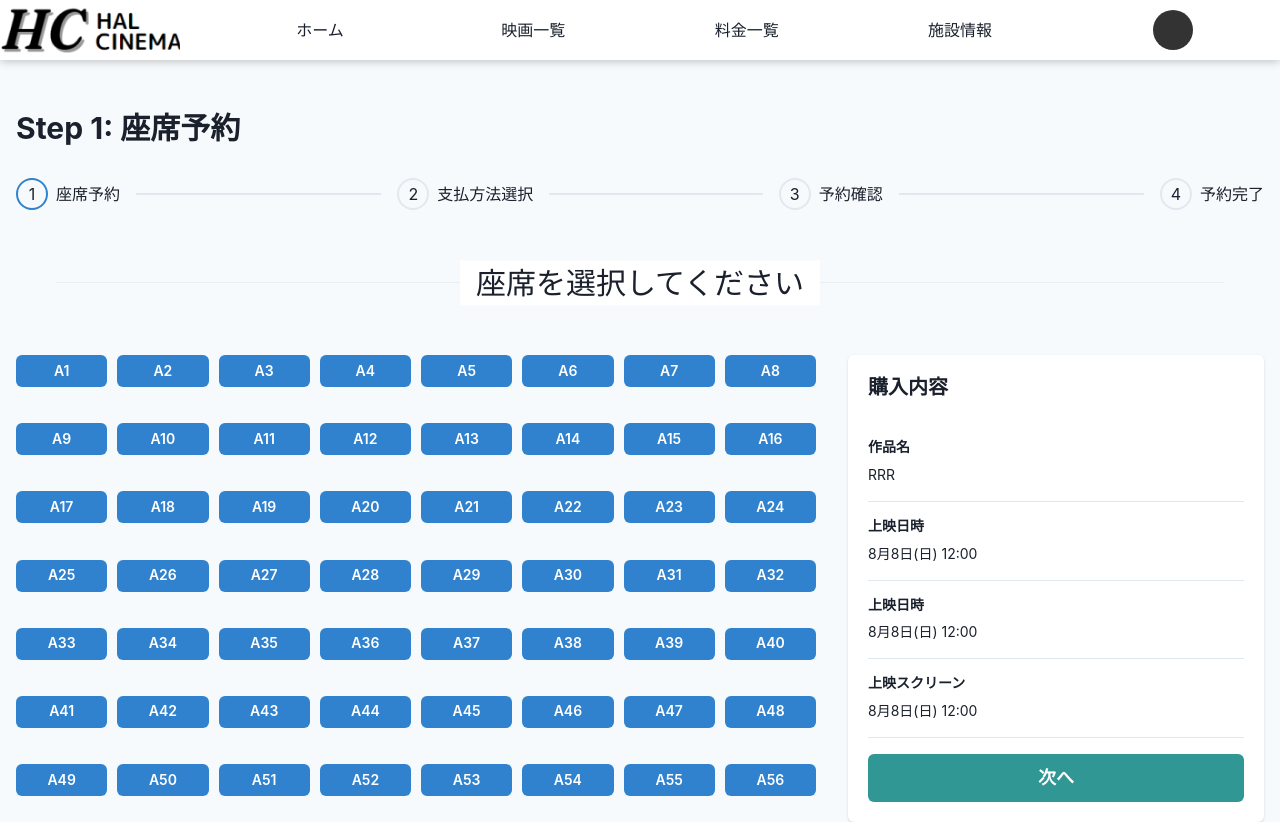
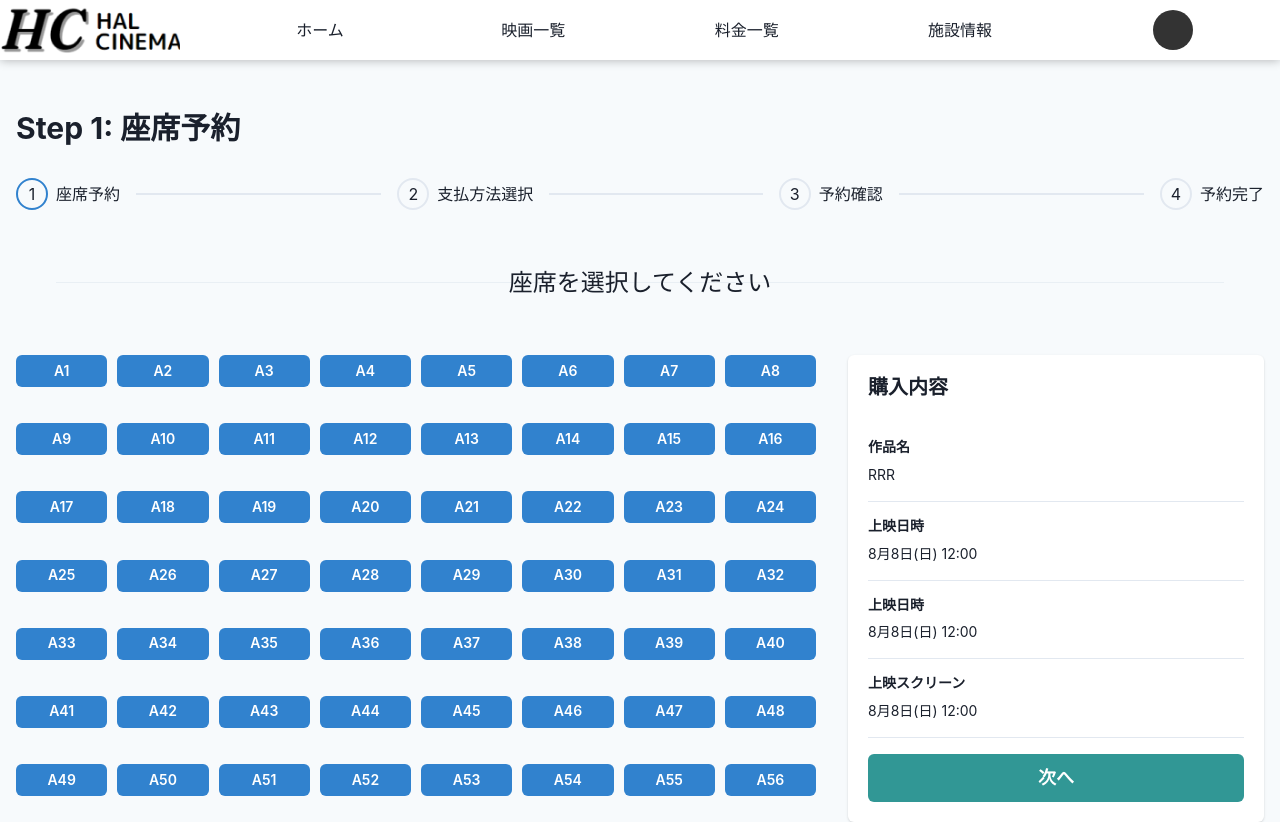
Before and after one commit to HALCinema1234/HALcinema_front, a Next.js app: page /reserve/reserve1 in a window 1280 px wide. Built offline with nearby package versions, Linux system fonts and the light colour scheme.

Commit message:
🐛 FIX: 背景色を修正

```diff
--- a/src/components/ornagisms/reserve/ReserveStepper.tsx
+++ b/src/components/ornagisms/reserve/ReserveStepper.tsx
@@ -51,7 +51,7 @@ export const ReserveStepper = ({ index }: Props) => {
             </Stepper>
             <Box position='relative' padding='10'>
                 <Divider />
-                <AbsoluteCenter bg='white' px='4' fontSize='3xl'>
+                <AbsoluteCenter px='4' fontSize='2xl'>
                     {steps[activeStep].description}
                 </AbsoluteCenter>
             </Box>
```
